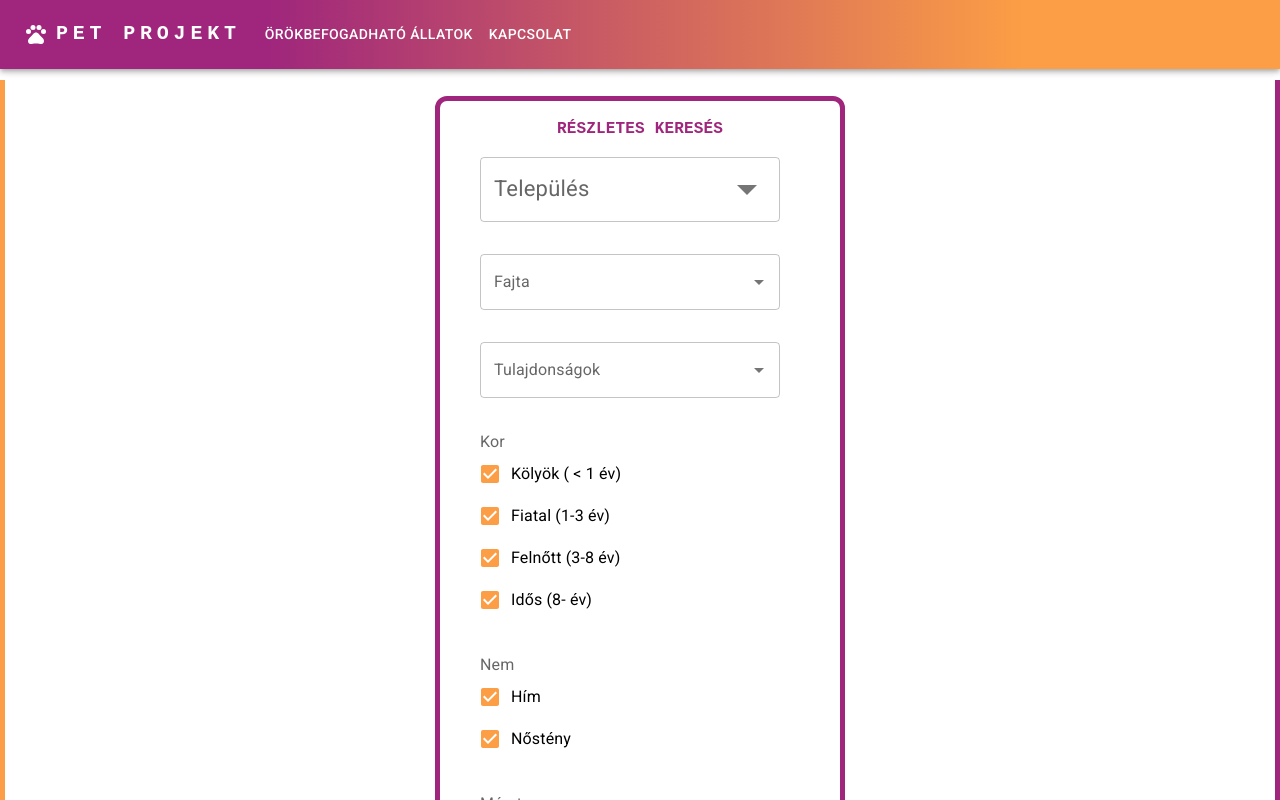
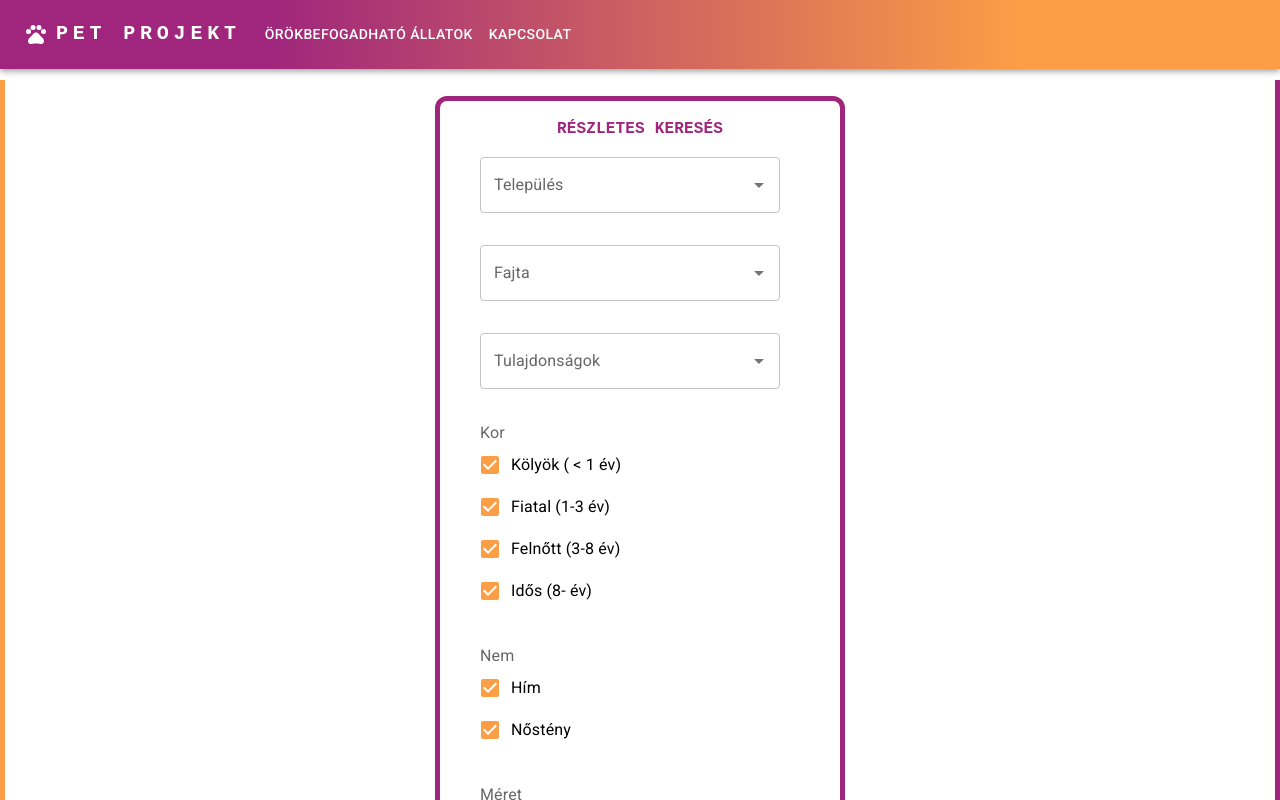
Before and after one commit to hannaszepesi/pet-projekt, a React (Create React App) app in the folder frontend/: page /orokbefogadhato-allatok in a window 1280 px wide. Shown: the top 800 px of the page. Built offline with nearby package versions, Linux system fonts and the light colour scheme.

Commit message:
fix input field's font size

```diff
--- a/frontend/src/components/DetailedSearch.js
+++ b/frontend/src/components/DetailedSearch.js
@@ -21,11 +21,7 @@ const DetailedSearch = (props) => {
                 disablePortal
                 id="combo-box-demo"
                 options={cityNames.map((option) => option.name)}
-                sx={{
-                    padding: 2, maxWidth: 300, fontSize: 50, '& .MuiAutocomplete-input, & .MuiInputLabel-root,': {
-                        fontSize: 22
-                    }, '& .MuiSvgIcon-root': {fontSize: "2em"}
-                }}
+                sx={{padding: 2, maxWidth: 300}}
                 renderInput={(params) => <TextField placeholder="Összes" {...params} label="Település"/>}
             />);
     }
```
